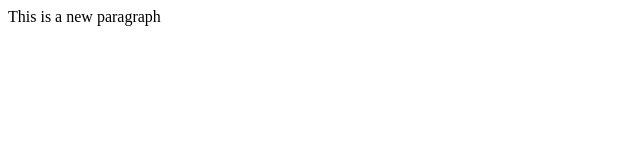
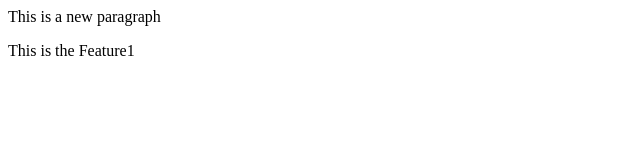
Before and after one commit to Vinita172/Home, a plain HTML site: page index.html in a window 1280 px wide. Shown: the whole page, without its empty margins (0-640 px from the left). Drawn offline with Linux system fonts and the light colour scheme.

Commit message:
new feature added

```diff
--- a/index.html
+++ b/index.html
@@ -1 +1,2 @@
 <p>This is a new paragraph</p>
+<p>This is the Feature1</p>
```
